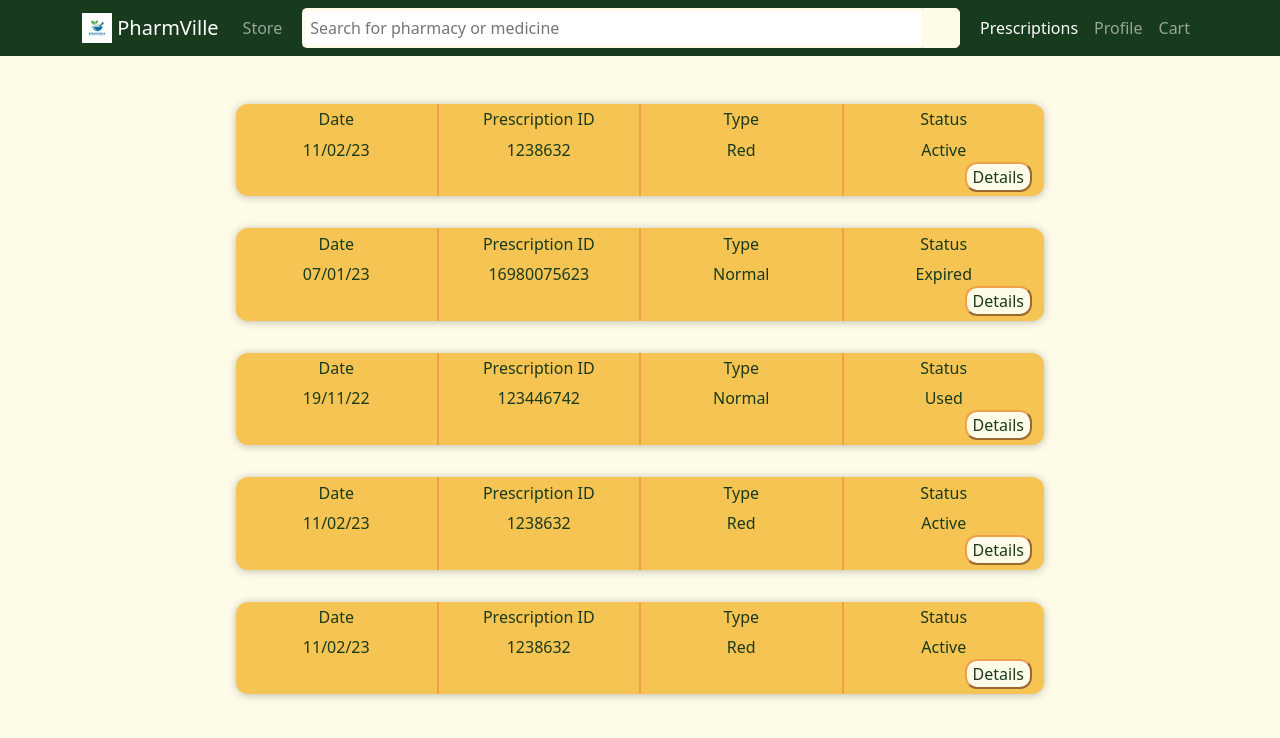
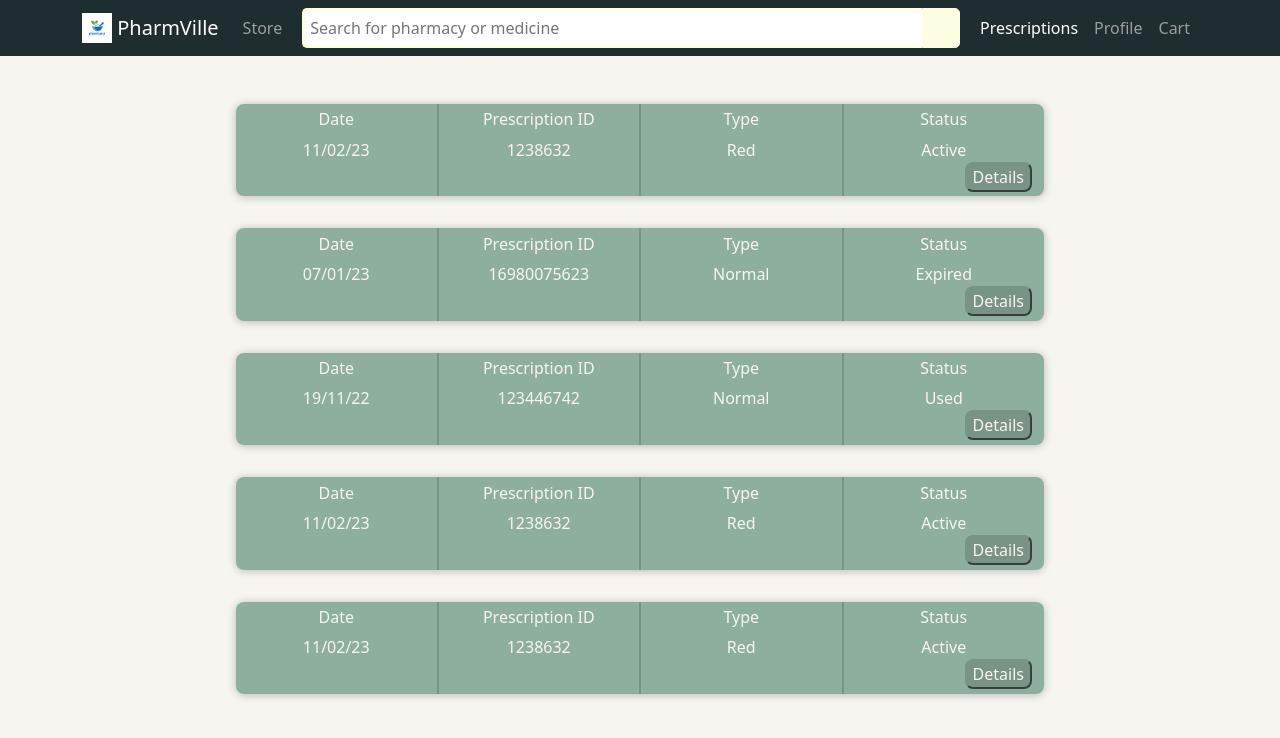
Before and after one commit to guezey/PharmVille, a React (Create React App) app in the folder pharmville-frontend/: page /prescriptions in a window 1280 px wide. Shown: the top 738 px of the page. Built offline with nearby package versions, Linux system fonts and the light colour scheme.

Commit message:
New Color Palette

```diff
--- a/pharmville-frontend/src/App.css
+++ b/pharmville-frontend/src/App.css
@@ -1,3 +1,11 @@
+:root {
+    --dark: #1E2D2F;
+    --light: #FEFEE3;
+    --cardLight: #8EAF9D;
+    --cardDark: #799485;
+    --cardFont: #f7f5f0;
+  }
+
 body {
-    background-color: #fefbe9;
+    background-color: #f7f5f0;
 }
--- a/pharmville-frontend/src/UserComponents/NavigationBar.css
+++ b/pharmville-frontend/src/UserComponents/NavigationBar.css
@@ -1,10 +1,10 @@
 
 .color-nav {
-    background-color: #183a1d;
+    background-color: var(--dark);
 }
 
 .color-p {
-    color: #fefbe9;
+    color: var(--light);
 }
 
 .search {
@@ -15,7 +15,7 @@
 
   .searchTerm {
     width: 100%;
-    border: 3px solid #fefbe9;
+    border: 3px solid var(--light);
     border-right: none;
     padding: 5px;
     border-radius: 5px 0 0 5px;
@@ -24,13 +24,13 @@
   }
 
   .searchTerm:focus{
-    color: #183a1d;
+    color: var(--dark);
   }
 
   .searchButton {
     width: 40px;
-    border: 1px solid #fefbe9;
-    background: #fefbe9;
+    border: 1px solid var(--light);
+    background: var(--light);
     text-align: center;
     border-radius: 0 5px 5px 0;
     cursor: pointer;
--- a/pharmville-frontend/src/UserComponents/Prescription.css
+++ b/pharmville-frontend/src/UserComponents/Prescription.css
@@ -1,24 +1,25 @@
+
 h1 {
     font-size: 16px;
-    color: #183a1d;
+    color: var(--cardFont);
     padding-top: 0.4rem;
 }
 
 p {
-    color: #183a1d;
+    color: var(--cardFont);
     margin-bottom: 0;
 }
 
 .itemHolder {
-    background-color: #f6c453;
+    background-color: var(--cardLight);
     text-align: center;
-    border-radius: 12px;
+    border-radius: 8px;
     box-shadow: 0 1px 8px rgba(0, 0, 0, 0.25);
     margin-top: 2rem;
 }
 
 .borders {
-    border-color: #f0a04b;
+    border-color: var(--cardDark);
     border-width: 2px;
     border-right-style: solid;
 
@@ -27,11 +28,11 @@ p {
 .detailsButton {
     display: block;
     height: 30px;
-    border-radius: 12px;
+    border-radius: 8px;
     margin-left: auto;
-    border-color: #f0a04b;
-    background-color: #fefbe9;
-    color: #183a1d;
+    border-color: var(--cardDark);
+    background-color: var(--cardDark);
+    color: var(--cardFont);
     margin-bottom: 0.3rem;
     margin-top: 0;
 }
@@ -41,15 +42,15 @@ p {
 }
 
 .detailsHolder {
-    background-color: #f0a04b;
+    background-color: var(--cardDark);
     margin-top: 0;
     text-align: left;
-    border-radius: 12px;
+    border-radius: 8px;
     box-shadow: 0 1px 8px rgba(0, 0, 0, 0.25);
 }
 
 ul {
-    color: #183a1d;
+    color: var(--cardFont);
 }
 
 li {
@@ -66,7 +67,7 @@ li {
 
 ::-webkit-scrollbar {
     width: 0.5rem;
-    background-color: #fefbe9;
+    background-color: var(--cardLight);
   }
 
   ::-webkit-scrollbar-track {
@@ -75,10 +76,10 @@ li {
   }
 
   ::-webkit-scrollbar-thumb {
-    background: #f0a04b;
+    background: var(--dark);
     border-radius: 10px;
   }
 
   ::-webkit-scrollbar-thumb:hover {
-    background: #b07638;
+    background: #202022;
   }
```
